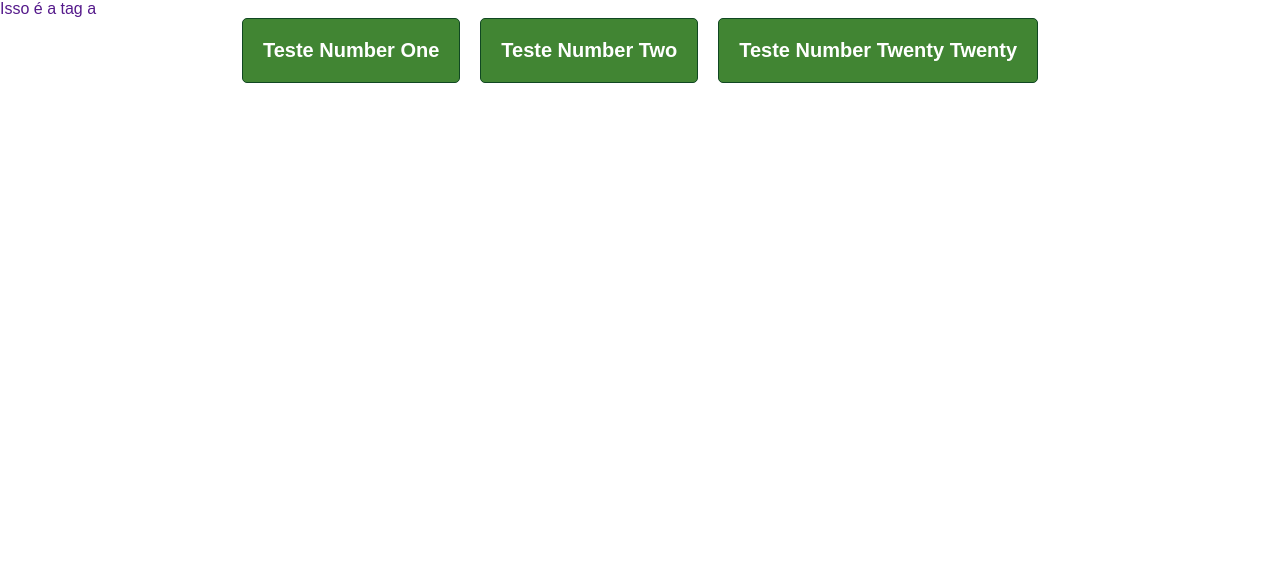
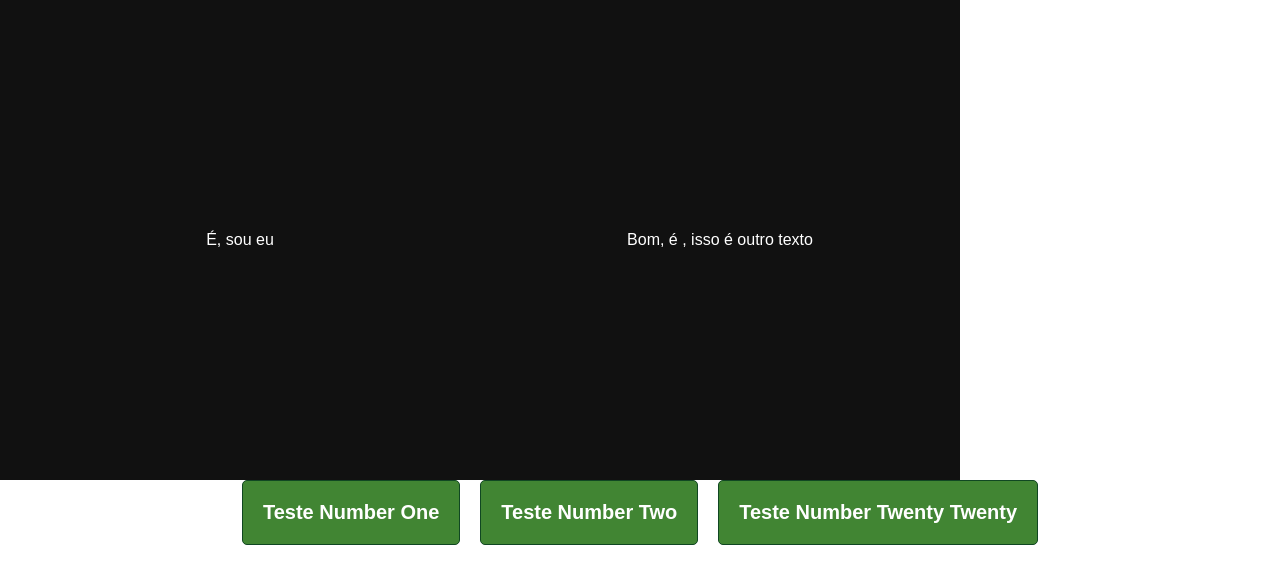
Before and after one commit to Rogerio632/sass-introduction, a plain HTML site: page index.html in a window 1280 px wide. Drawn offline with Linux system fonts and the light colour scheme.

Commit message:
feat: another tests

```diff
--- a/index.html
+++ b/index.html
@@ -9,8 +9,11 @@
 <body>
 
  <div>
-   <div>
-     <a href="">Isso é a tag a </a>
+   <div class="div-1">
+     <a href="">É, sou eu </a>
+    </div>
+    <div class="div-2">
+      <a href="">Bom, é , isso é outro texto</a>
     </div>
  </div>
 
--- a/sass/scss/style.scss
+++ b/sass/scss/style.scss
@@ -3,6 +3,28 @@
 @import "colors";
 @import "mixin";
 
+div{
+  $max: 960px;
+  max-width: $max;
+  width: 100%;
+  height: $max / 2;
+  background: #111;
+  display: flex;
+  justify-content: center;
+  align-items: center;
+  div.div-1{
+    max-width: $max / 2;
+        a{
+      color: #fff;
+    }
+  }
+  div.div-2{
+    max-width: $max / 2;
+    a{
+      color: #fff;
+    }
+  }
+}
 
 ul{
   display: flex;
```
Also changed, not shown: sass/css/style.css, sass/scss/_mixin.scss (line endings or trailing spaces), 1 other file.
